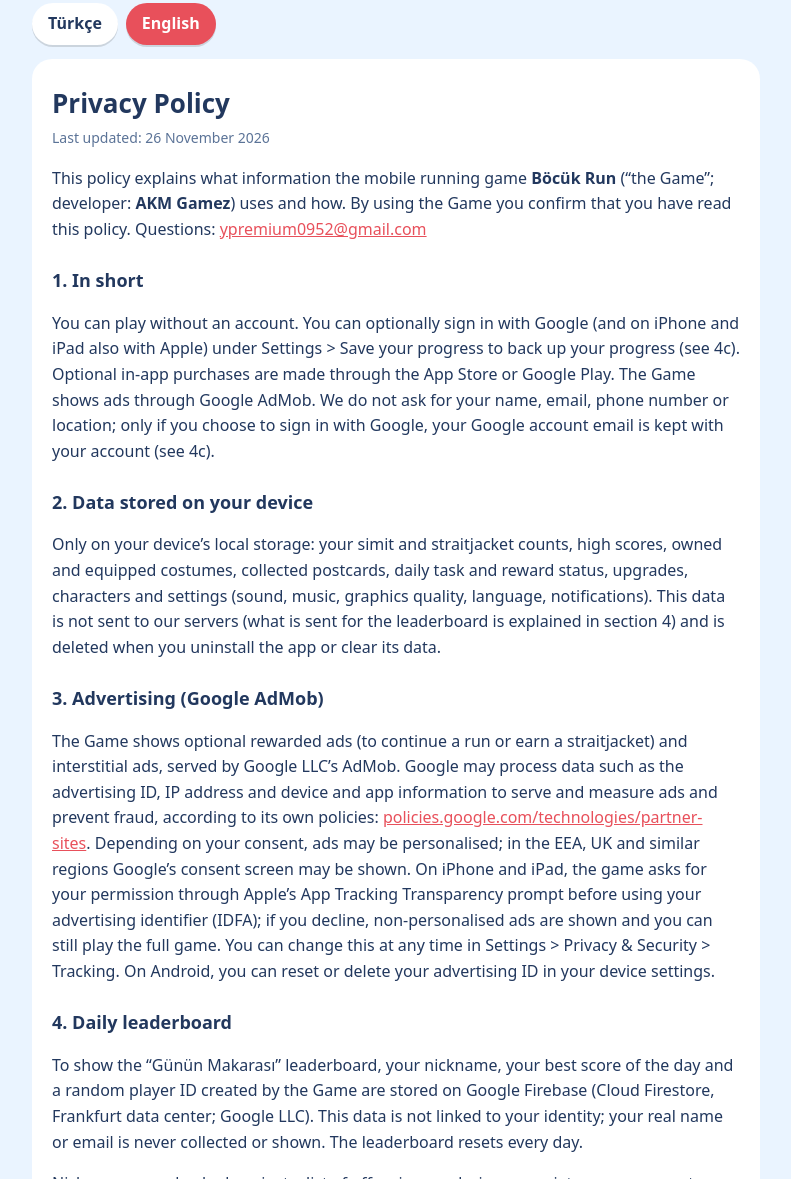
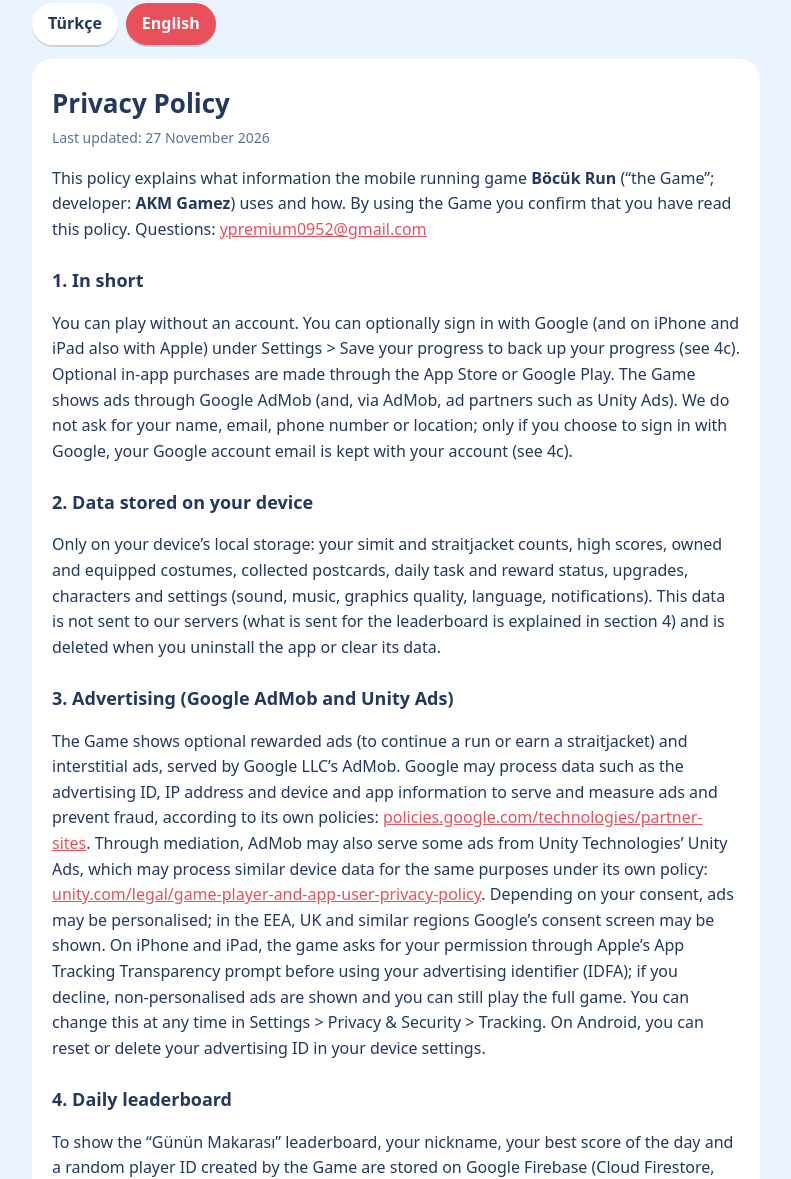
Before and after one commit to ypremium0952/makara-kosusu-gizlilik, a plain HTML site: page index.html in a window 1280 px wide. Shown: the part 99-1278 px from the top of the page, without its empty margins (244-1035 px from the left). Drawn offline with Linux system fonts and the light colour scheme.

Commit message:
Unity Ads: app-ads.txt satıcı listesi ve gizlilik politikasına Unity Ads eklendi
Co-Authored-By: Claude Opus 5.5 <noreply@anthropic.com>
Claude-Session: https://claude.ai/code/session_01BafjQJXweotx1SNDDLsDjg

```diff
--- a/index.html
+++ b/index.html
@@ -15,11 +15,11 @@ div.en{display:none}body.lang-en div.en{display:block}body.lang-en div.tr{displa
 </style></head><body>
 <div class="w"><header><img src="ikon.png" alt=""><div class="logo">Böcük Run<small>AKM Gamez</small></div></header>
 <div class="tabs"><button id="bt" class="on" onclick="document.body.classList.remove('lang-en');bt.classList.add('on');be.classList.remove('on')">Türkçe</button><button id="be" onclick="document.body.classList.add('lang-en');be.classList.add('on');bt.classList.remove('on')">English</button></div>
-<div class="card"><div class="tr"><h1>Gizlilik Politikası</h1><p class="mut">Son güncelleme: 26 Kasım 2026</p>
+<div class="card"><div class="tr"><h1>Gizlilik Politikası</h1><p class="mut">Son güncelleme: 27 Kasım 2026</p>
 <p>Bu politika, <b>Böcük Run</b> adlı mobil koşu oyununun (“Oyun”; geliştirici: <b>AKM Gamez</b>) hangi bilgileri nasıl kullandığını açıklar. Oyunu kullanarak bu politikayı okuduğunuzu kabul etmiş olursunuz. Sorularınız için: <a href="mailto:ypremium0952@gmail.com">ypremium0952@gmail.com</a></p>
-<h2>1. Kısaca</h2><p>Oyunu hesap açmadan oynayabilirsiniz. İsteğe bağlı olarak oyunun Ayarlar &gt; İlerlemeni kaydet bölümünden Google ile (iPhone ve iPad’de ayrıca Apple ile) giriş yapıp ilerlemenizi yedekleyebilirsiniz (bkz. 4c). İsteğe bağlı uygulama içi satın almalar App Store veya Google Play üzerinden yapılır. Oyun, Google AdMob aracılığıyla reklam gösterir. Sizden ad, e-posta, telefon numarası veya konum gibi kişisel bilgiler istenmez; yalnızca isteğe bağlı Google ile girişte Google hesabınızın e-posta adresi hesabınızda tutulur (bkz. 4c).</p>
+<h2>1. Kısaca</h2><p>Oyunu hesap açmadan oynayabilirsiniz. İsteğe bağlı olarak oyunun Ayarlar &gt; İlerlemeni kaydet bölümünden Google ile (iPhone ve iPad’de ayrıca Apple ile) giriş yapıp ilerlemenizi yedekleyebilirsiniz (bkz. 4c). İsteğe bağlı uygulama içi satın almalar App Store veya Google Play üzerinden yapılır. Oyun, Google AdMob aracılığıyla (ve AdMob üzerinden Unity Ads gibi reklam ortaklarıyla) reklam gösterir. Sizden ad, e-posta, telefon numarası veya konum gibi kişisel bilgiler istenmez; yalnızca isteğe bağlı Google ile girişte Google hesabınızın e-posta adresi hesabınızda tutulur (bkz. 4c).</p>
 <h2>2. Cihazınızda saklanan bilgiler</h2><p>Oyunun çalışması için şu bilgiler yalnızca cihazınızın yerel depolamasında tutulur: simit ve deli gömleği sayınız, rekorlarınız, satın aldığınız ve giydiğiniz kostümler, topladığınız kartpostallar, günlük görev ve ödül durumu, yükseltmeler, karakterler ve ayarlar (ses, müzik, grafik kalitesi, dil, bildirim). Bu bilgiler sunucularımıza gönderilmez (sıralama için gönderilenler 4. maddede açıklanmıştır). Uygulamayı silerseniz veya uygulama verilerini temizlerseniz bu bilgiler de silinir.</p>
-<h2>3. Reklamlar (Google AdMob)</h2><p>Oyunda ödüllü reklamlar (devam etmek veya deli gömleği kazanmak için, isteğe bağlı) ve geçiş reklamları gösterilir. Reklamlar Google LLC’nin AdMob hizmetiyle sunulur. Google; reklam sunmak, ölçmek ve dolandırıcılığı önlemek amacıyla cihazınızdan reklam kimliği, IP adresi, cihaz ve uygulama bilgileri gibi verileri kendi politikalarına göre işleyebilir. Ayrıntılar: <a href="https://policies.google.com/technologies/partner-sites">policies.google.com/technologies/partner-sites</a>.</p>
+<h2>3. Reklamlar (Google AdMob ve Unity Ads)</h2><p>Oyunda ödüllü reklamlar (devam etmek veya deli gömleği kazanmak için, isteğe bağlı) ve geçiş reklamları gösterilir. Reklamlar Google LLC’nin AdMob hizmetiyle sunulur. Google; reklam sunmak, ölçmek ve dolandırıcılığı önlemek amacıyla cihazınızdan reklam kimliği, IP adresi, cihaz ve uygulama bilgileri gibi verileri kendi politikalarına göre işleyebilir. Ayrıntılar: <a href="https://policies.google.com/technologies/partner-sites">policies.google.com/technologies/partner-sites</a>. AdMob, bazı reklamları uyumlulaştırma (mediation) yoluyla Unity Technologies’in Unity Ads hizmetinden de sunar; Unity Ads aynı amaçlarla benzer cihaz verilerini kendi politikasına göre işleyebilir: <a href="https://unity.com/legal/game-player-and-app-user-privacy-policy">unity.com/legal/game-player-and-app-user-privacy-policy</a>.</p>
 <p>İzninize bağlı olarak reklamlar ilgi alanlarınıza göre kişiselleştirilmiş olabilir; Avrupa Ekonomik Alanı ve Birleşik Krallık gibi bölgelerde Google’ın izin ekranı gösterilebilir. iPhone ve iPad’de oyun, reklam kimliğinizi (IDFA) kullanmadan önce Apple’ın “Uygulama İzleme Şeffaflığı” penceresiyle izninizi sorar; izin vermezseniz kişiselleştirilmemiş reklamlar gösterilir ve oyunu tamamen oynamaya devam edebilirsiniz. Bu izni istediğiniz zaman Ayarlar &gt; Gizlilik ve Güvenlik &gt; İzleme bölümünden değiştirebilirsiniz. Android’de reklam kimliğinizi cihaz ayarlarından sıfırlayabilir veya silebilirsiniz.</p>
 <h2>4. Günlük sıralama</h2><p>“Günün Makarası” sıralamasını gösterebilmek için takma adınız, o günkü en yüksek puanınız ve oyunun rastgele oluşturduğu bir oyuncu kimliği Google Firebase’de (Cloud Firestore, Frankfurt veri merkezi; Google LLC) saklanır. Bu bilgiler kimliğinizle ilişkilendirilmez; gerçek adınız veya e-posta adresiniz toplanmaz ve gösterilmez. Sıralama her gün yenilenir.</p><p>Takma adlar uygunsuz kelime listesine göre denetlenir; uygunsuz adlar kaydedilmez ve gösterilmez. Sıralamada başka bir oyuncunun adına dokunarak onu gizleyebilir veya şikâyet edebilirsiniz. Şikâyet; şikâyet edilen takma adı, onun oyuncu kimliğini, tarihi ve sizin oyuncu kimliğinizi içerir ve yalnızca geliştirici tarafından incelenir. Uygunsuz içerik bildirimlerini <a href="mailto:ypremium0952@gmail.com">ypremium0952@gmail.com</a> adresine de gönderebilirsiniz.</p><h2>4a. Bildirimler</h2><p>İzin verirseniz oyun cihazınızda akşamları en fazla bir yerel hatırlatma bildirimi kurar. Bildirimlerle ilgili hiçbir veri bize gönderilmez. Hatırlatmaları oyunun Ayarlar bölümünden kapatabilirsiniz.</p>
 <h2>4b. Uygulama içi satın almalar</h2><p>Simit paketleri, özel kostümler ve reklamları kaldırma gibi isteğe bağlı satın almalar Apple (App Store) veya Google (Google Play) tarafından işlenir. Ödeme ve kart bilgileriniz bize hiçbir zaman ulaşmaz; satın alma geçmişiniz sunucularımızda saklanmaz. Oyun yalnızca satın aldığınız ürünü cihazınıza ekler. Kalıcı ürünleri oyundaki Mağaza &gt; Paketler bölümündeki “Satın alımları geri yükle” düğmesiyle geri alabilirsiniz. İade talepleri Apple veya Google’ın kendi kurallarına göre yapılır.</p>
@@ -30,11 +30,11 @@ div.en{display:none}body.lang-en div.en{display:block}body.lang-en div.tr{displa
 <h2>6. Çocuklar</h2><p>Oyun 13 yaş ve üzeri kullanıcılar için tasarlanmıştır ve çocuklara yönelik değildir. 13 yaşından küçük çocuklardan bilerek kişisel bilgi toplamayız.</p>
 <h2>7. Verilerin silinmesi</h2><p>Uygulamayı kaldırmanız cihazınızdaki tüm oyun verilerini siler. Giriş yaptıysanız hesabınızı ve yedeğinizi oyunda Ayarlar &gt; İlerlemeni kaydet &gt; Hesabı sil ile silebilirsiniz (bkz. 4c). Sıralamadaki takma adınızın ve puanınızın silinmesini isterseniz takma adınızla bize e-posta gönderin; en geç 30 gün içinde sileriz. Reklam verileri için Google hesabınızın reklam ayarlarını kullanabilirsiniz. Sorularınız için bize e-posta gönderebilirsiniz.</p>
 <h2>8. Değişiklikler</h2><p>Bu politikayı zaman zaman güncelleyebiliriz. Güncel sürüm her zaman bu sayfada yayınlanır.</p>
-<h2>9. İletişim</h2><p>AKM Gamez · <a href="mailto:ypremium0952@gmail.com">ypremium0952@gmail.com</a></p></div><div class="en"><h1>Privacy Policy</h1><p class="mut">Last updated: 26 November 2026</p>
+<h2>9. İletişim</h2><p>AKM Gamez · <a href="mailto:ypremium0952@gmail.com">ypremium0952@gmail.com</a></p></div><div class="en"><h1>Privacy Policy</h1><p class="mut">Last updated: 27 November 2026</p>
 <p>This policy explains what information the mobile running game <b>Böcük Run</b> (“the Game”; developer: <b>AKM Gamez</b>) uses and how. By using the Game you confirm that you have read this policy. Questions: <a href="mailto:ypremium0952@gmail.com">ypremium0952@gmail.com</a></p>
-<h2>1. In short</h2><p>You can play without an account. You can optionally sign in with Google (and on iPhone and iPad also with Apple) under Settings &gt; Save your progress to back up your progress (see 4c). Optional in-app purchases are made through the App Store or Google Play. The Game shows ads through Google AdMob. We do not ask for your name, email, phone number or location; only if you choose to sign in with Google, your Google account email is kept with your account (see 4c).</p>
+<h2>1. In short</h2><p>You can play without an account. You can optionally sign in with Google (and on iPhone and iPad also with Apple) under Settings &gt; Save your progress to back up your progress (see 4c). Optional in-app purchases are made through the App Store or Google Play. The Game shows ads through Google AdMob (and, via AdMob, ad partners such as Unity Ads). We do not ask for your name, email, phone number or location; only if you choose to sign in with Google, your Google account email is kept with your account (see 4c).</p>
 <h2>2. Data stored on your device</h2><p>Only on your device’s local storage: your simit and straitjacket counts, high scores, owned and equipped costumes, collected postcards, daily task and reward status, upgrades, characters and settings (sound, music, graphics quality, language, notifications). This data is not sent to our servers (what is sent for the leaderboard is explained in section 4) and is deleted when you uninstall the app or clear its data.</p>
-<h2>3. Advertising (Google AdMob)</h2><p>The Game shows optional rewarded ads (to continue a run or earn a straitjacket) and interstitial ads, served by Google LLC’s AdMob. Google may process data such as the advertising ID, IP address and device and app information to serve and measure ads and prevent fraud, according to its own policies: <a href="https://policies.google.com/technologies/partner-sites">policies.google.com/technologies/partner-sites</a>. Depending on your consent, ads may be personalised; in the EEA, UK and similar regions Google’s consent screen may be shown. On iPhone and iPad, the game asks for your permission through Apple’s App Tracking Transparency prompt before using your advertising identifier (IDFA); if you decline, non-personalised ads are shown and you can still play the full game. You can change this at any time in Settings &gt; Privacy &amp; Security &gt; Tracking. On Android, you can reset or delete your advertising ID in your device settings.</p>
+<h2>3. Advertising (Google AdMob and Unity Ads)</h2><p>The Game shows optional rewarded ads (to continue a run or earn a straitjacket) and interstitial ads, served by Google LLC’s AdMob. Google may process data such as the advertising ID, IP address and device and app information to serve and measure ads and prevent fraud, according to its own policies: <a href="https://policies.google.com/technologies/partner-sites">policies.google.com/technologies/partner-sites</a>. Through mediation, AdMob may also serve some ads from Unity Technologies’ Unity Ads, which may process similar device data for the same purposes under its own policy: <a href="https://unity.com/legal/game-player-and-app-user-privacy-policy">unity.com/legal/game-player-and-app-user-privacy-policy</a>. Depending on your consent, ads may be personalised; in the EEA, UK and similar regions Google’s consent screen may be shown. On iPhone and iPad, the game asks for your permission through Apple’s App Tracking Transparency prompt before using your advertising identifier (IDFA); if you decline, non-personalised ads are shown and you can still play the full game. You can change this at any time in Settings &gt; Privacy &amp; Security &gt; Tracking. On Android, you can reset or delete your advertising ID in your device settings.</p>
 <h2>4. Daily leaderboard</h2><p>To show the “Günün Makarası” leaderboard, your nickname, your best score of the day and a random player ID created by the Game are stored on Google Firebase (Cloud Firestore, Frankfurt data center; Google LLC). This data is not linked to your identity; your real name or email is never collected or shown. The leaderboard resets every day.</p><p>Nicknames are checked against a list of offensive words; inappropriate names are not saved or shown. You can hide or report another player’s nickname by tapping it in the leaderboard. A report contains the reported nickname, its player ID, the date and your player ID, and is reviewed only by the developer. You can also report objectionable content to <a href="mailto:ypremium0952@gmail.com">ypremium0952@gmail.com</a>.</p><h2>4a. Notifications</h2><p>If you allow it, the Game schedules at most one local reminder notification per evening on your device. No notification data is sent to us. You can turn reminders off in the Game’s Settings.</p>
 <h2>4b. In-app purchases</h2><p>Optional purchases such as simit packs, premium outfits and ad removal are processed by Apple (App Store) or Google (Google Play). Your payment and card details never reach us, and your purchase history is not stored on our servers. The Game only adds the item you bought on your device. You can get permanent items back with the “Restore purchases” button in Shop &gt; Packs. Refunds follow Apple’s or Google’s own rules.</p>
 <h2>4c. Account (optional: sign in with Google or Apple)</h2><p>If you sign in under Settings &gt; Save your progress, Google Firebase Authentication (Google LLC) stores an account ID and the user identifier of the sign-in service. With Google, your Google account email address is also stored in Firebase Authentication. With Apple, we do not request your name or email address. A copy of your game progress (simit and straitjacket counts, outfits, records, tasks, slingshot progress and settings) is backed up to a record that belongs only to your account in Cloud Firestore (Frankfurt data center), so you can restore it on another device. Only you can read or change this record; it is not shared with anyone.</p>
```
Also changed, not shown: app-ads.txt.
